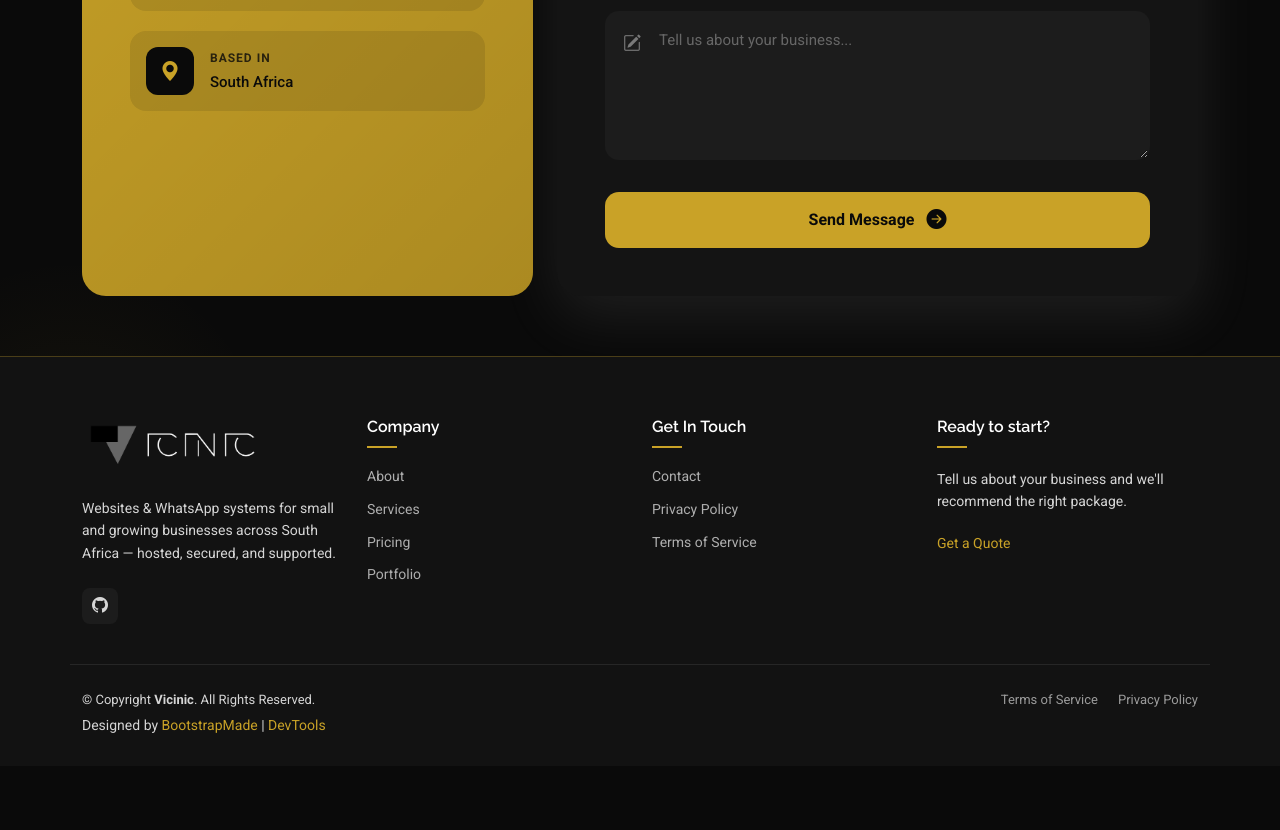
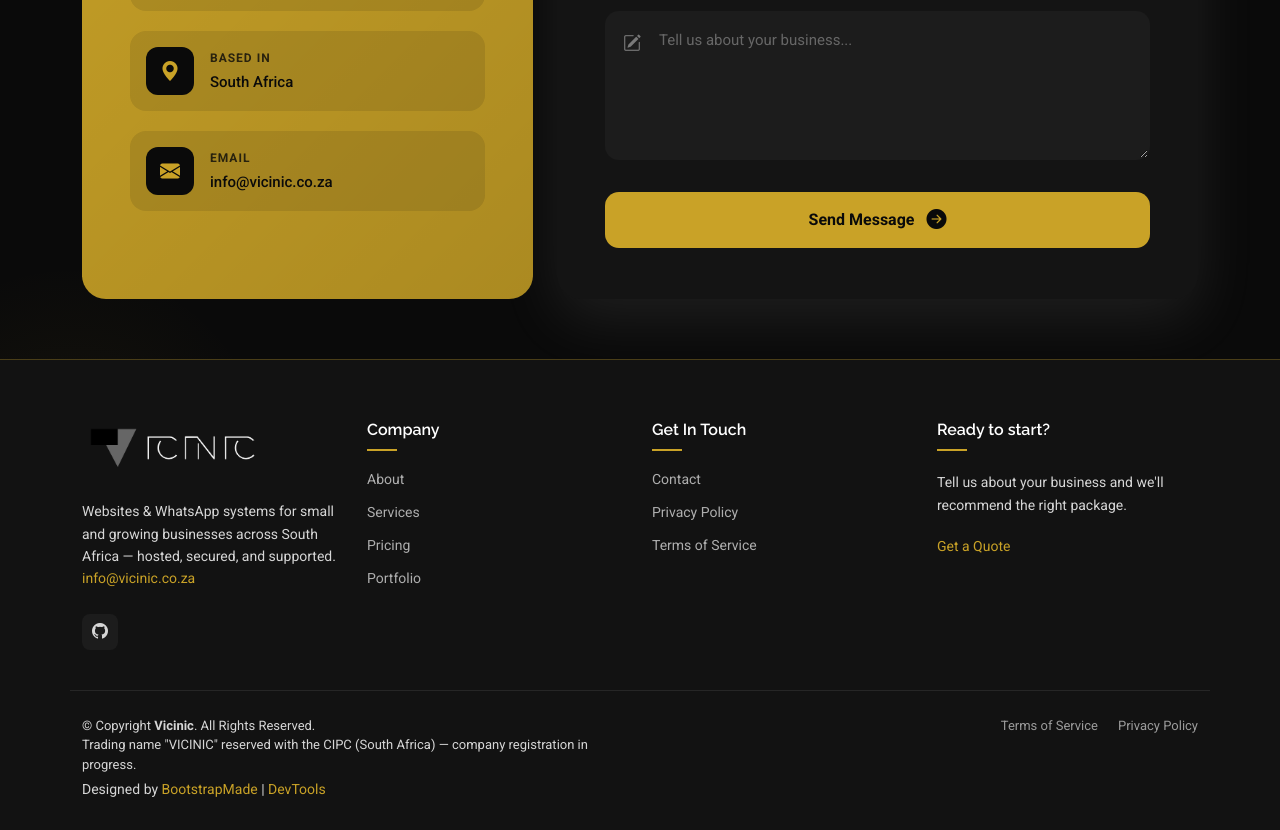
Before and after one commit to DNRessay/Digital, a React (Vite) app in the folder frontend/site/: page /contact in a window 1280 px wide. Shown: the part 740-1570 px from the top of the page. Before the commit the page ends 1506 px from the top, so only its background shows below. Built offline with nearby package versions, Linux system fonts and the light colour scheme.

Commit message:
Add business email and CIPC registration status to marketing site
Co-Authored-By: Claude Sonnet 5 <noreply@anthropic.com>
Claude-Session: https://claude.ai/code/session_01QgHEVXKwKd91VNi7PU6bAs

```diff
--- a/frontend/site/src/components/Footer.jsx
+++ b/frontend/site/src/components/Footer.jsx
@@ -12,6 +12,7 @@ export default function Footer() {
               <img src="/assets/img/logo-wordmark.png" alt="Vicinic" className="logo-wordmark-img" />
             </Link>
             <p>Websites & WhatsApp systems for small and growing businesses across South Africa — hosted, secured, and supported.</p>
+            <p><a href="mailto:info@vicinic.co.za">info@vicinic.co.za</a></p>
 
             <div className="social-links d-flex mt-4">
               <a href="https://github.com/MrViincciLeRoy" aria-label="GitHub" target="_blank" rel="noopener"><i className="bi bi-github"></i></a>
@@ -52,6 +53,7 @@ export default function Footer() {
           <div className="col-md-6 order-2 order-md-1">
             <div className="copyright">
               <p>© <span>Copyright</span> <strong className="sitename">Vicinic</strong>. All Rights Reserved.</p>
+              <p className="registration-status">Trading name "VICINIC" reserved with the CIPC (South Africa) — company registration in progress.</p>
             </div>
             <div className="credits">
               {/* All the links in the footer should remain intact. */}
--- a/frontend/site/src/sections/Contact.jsx
+++ b/frontend/site/src/sections/Contact.jsx
@@ -86,6 +86,16 @@ export default function Contact({ standalone = false }) {
                     <span>South Africa</span>
                   </div>
                 </div>
+
+                <div className="method-item">
+                  <div className="method-icon">
+                    <i className="bi bi-envelope-fill"></i>
+                  </div>
+                  <div className="method-details">
+                    <span className="method-label">Email</span>
+                    <a href="mailto:info@vicinic.co.za">info@vicinic.co.za</a>
+                  </div>
+                </div>
               </div>
             </div>
           </div>
```
